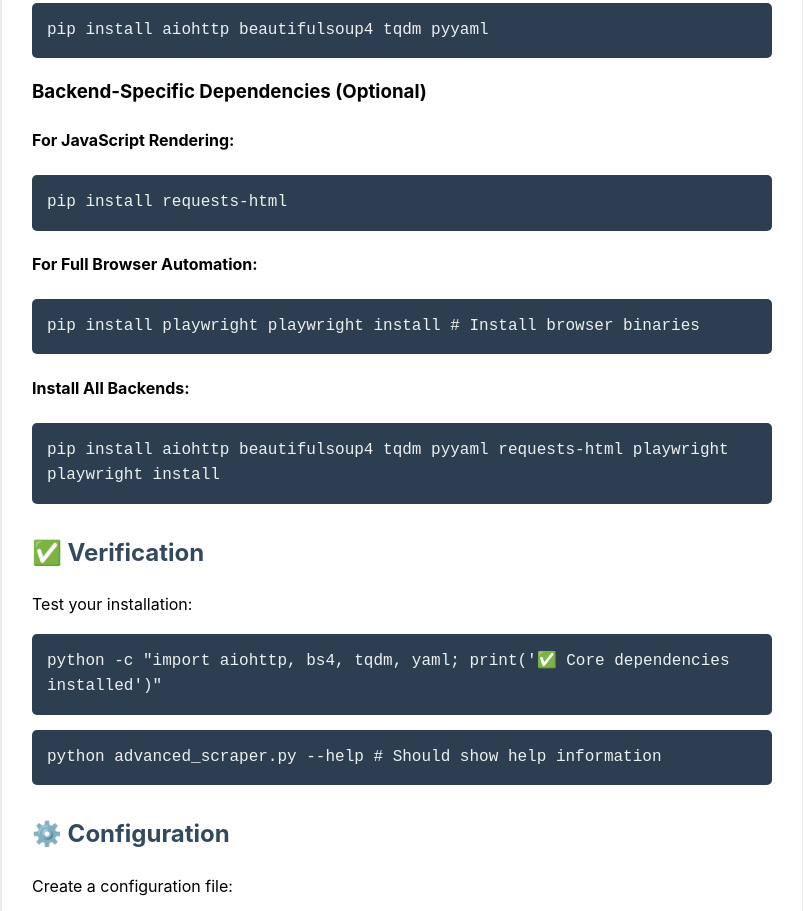
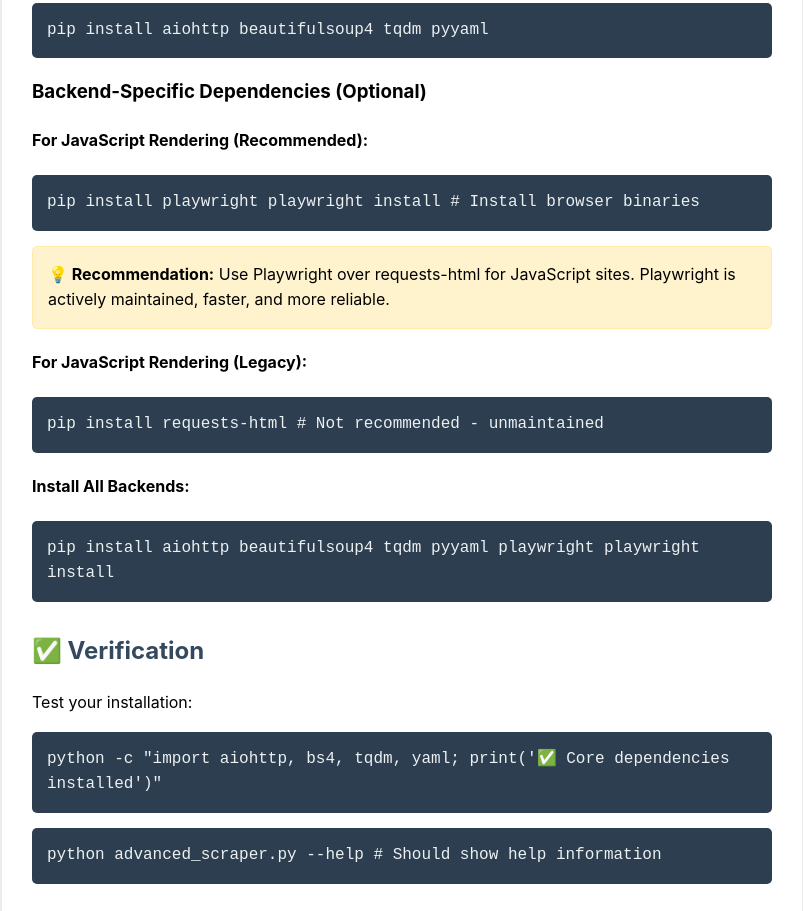
Before and after one commit to I-invincib1e/advanced-python-scraper, a plain HTML site: page docs/installation.html in a window 1280 px wide. Shown: the part 793-1704 px from the top of the page, without its empty margins (238-1041 px from the left). Drawn offline with Linux system fonts and the light colour scheme.

Commit message:
feat: Make project open source and update backend recommendations
- Added MIT LICENSE file for official open source status
- Updated backend comparison table with maintenance status
- Changed recommendation: Prefer Playwright over requests-html for JS sites
- requests-html is unmaintained and slow; Playwright is current & reliable
- Updated installation guide with Playwright recommendation
- Enhanced documentation with open source licensing information
- Ready for community contributions and forks

```diff
--- a/docs/installation.html
+++ b/docs/installation.html
@@ -49,22 +49,25 @@ pip install aiohttp beautifulsoup4 tqdm pyyaml
 
         <h3>Backend-Specific Dependencies (Optional)</h3>
 
-        <h4>For JavaScript Rendering:</h4>
-        <div class="code-block">
-pip install requests-html
-        </div>
-
-        <h4>For Full Browser Automation:</h4>
-        <div class="code-block">
+<h4>For JavaScript Rendering (Recommended):</h4>
+<div class="code-block">
 pip install playwright
 playwright install  # Install browser binaries
-        </div>
+</div>
+<div class="note">
+    <strong>💡 Recommendation:</strong> Use Playwright over requests-html for JavaScript sites. Playwright is actively maintained, faster, and more reliable.
+</div>
 
-        <h4>Install All Backends:</h4>
-        <div class="code-block">
-pip install aiohttp beautifulsoup4 tqdm pyyaml requests-html playwright
+<h4>For JavaScript Rendering (Legacy):</h4>
+<div class="code-block">
+pip install requests-html  # Not recommended - unmaintained
+</div>
+
+<h4>Install All Backends:</h4>
+<div class="code-block">
+pip install aiohttp beautifulsoup4 tqdm pyyaml playwright
 playwright install
-        </div>
+</div>
 
         <h2>✅ Verification</h2>
 
```
Also changed, not shown: 2 other files.
